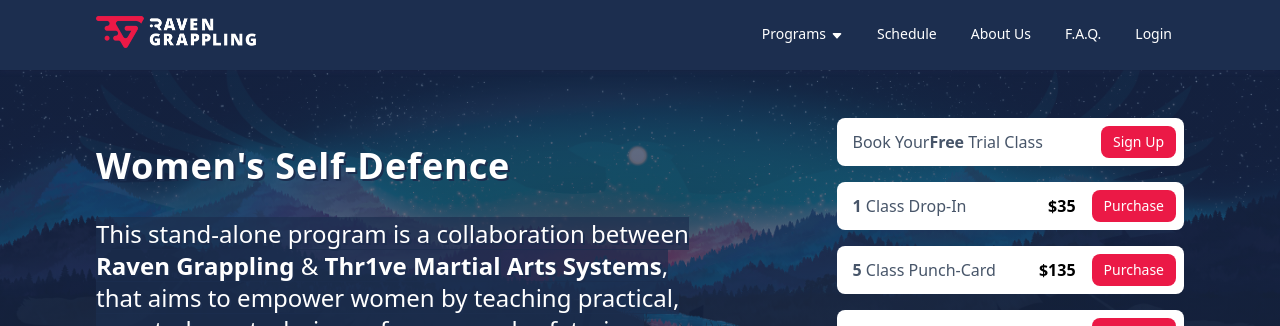
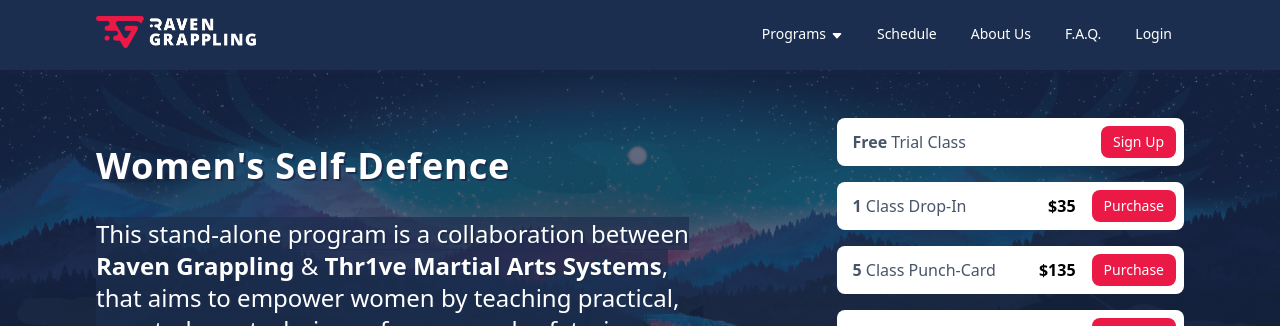
Before and after one commit to RavenGrappling/RavenGrappling.github.io, a Jekyll site: the page built from pages/womens-self-defence.html, in a window 1280 px wide and 900 px high. Shown: the top 326 px of the window. Built offline with Jekyll 4.4.1, drawn with Linux system fonts in a browser that asks for light colours.

Commit message:
Update womens-self-defence.html

```diff
--- a/pages/womens-self-defence.html
+++ b/pages/womens-self-defence.html
@@ -19,7 +19,7 @@
 
     <div id="defence-plans">
       <div class="plan">
-        <div class="name">Book Your<strong>Free</strong> Trial Class</div>
+        <div class="name"><strong>Free</strong> Trial Class</div>
         <a href="https://app.tgaacademy.com/signup/Q8uiyWDF" target="_blank">Sign Up</a>
       </div>
 
```
